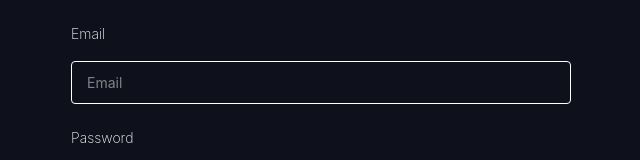
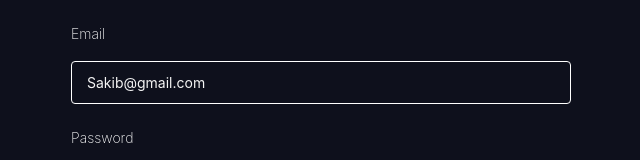
Before and after one commit to SadmanSakib71/React-Hook-Form-With-ZOD, a React (Vite) app: page / in a window 1280 px wide. Shown: the top 160 px of the page, without its empty margins (319-959 px from the left). Built offline with nearby package versions, Linux system fonts and the light colour scheme.

Commit message:
default values

```diff
--- a/src/App.tsx
+++ b/src/App.tsx
@@ -11,7 +11,11 @@ function App() {
     handleSubmit,
     setError,
     formState: { errors, isSubmitting },
-  } = useForm<FormFields>();
+  } = useForm<FormFields>({
+    defaultValues: {
+      email: "Sakib@gmail.com",
+    },
+  });
 
   const onSubmit: SubmitHandler<FormFields> = async (data) => {
     try {
```
